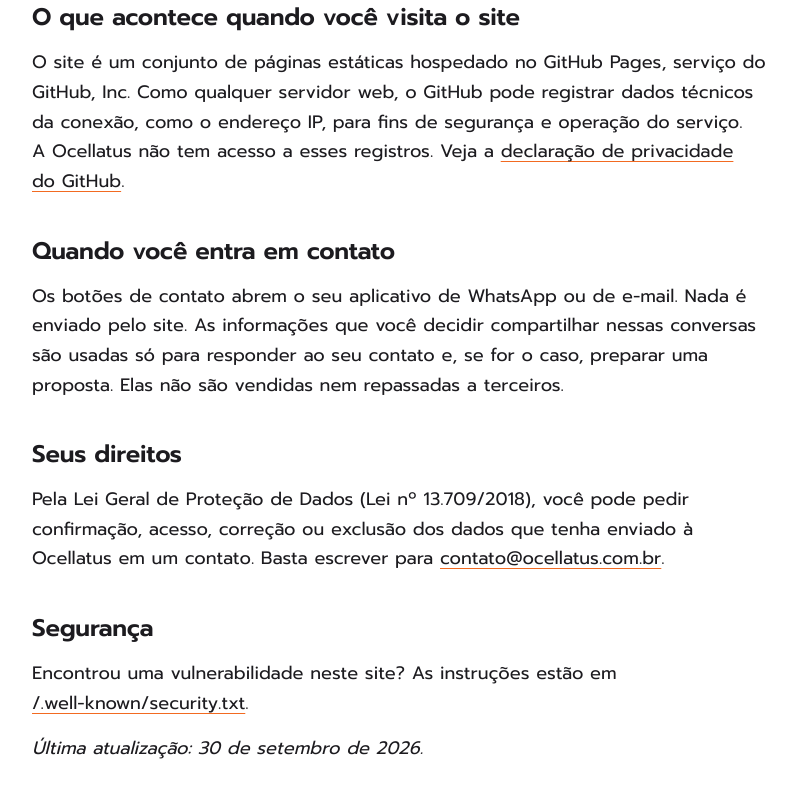
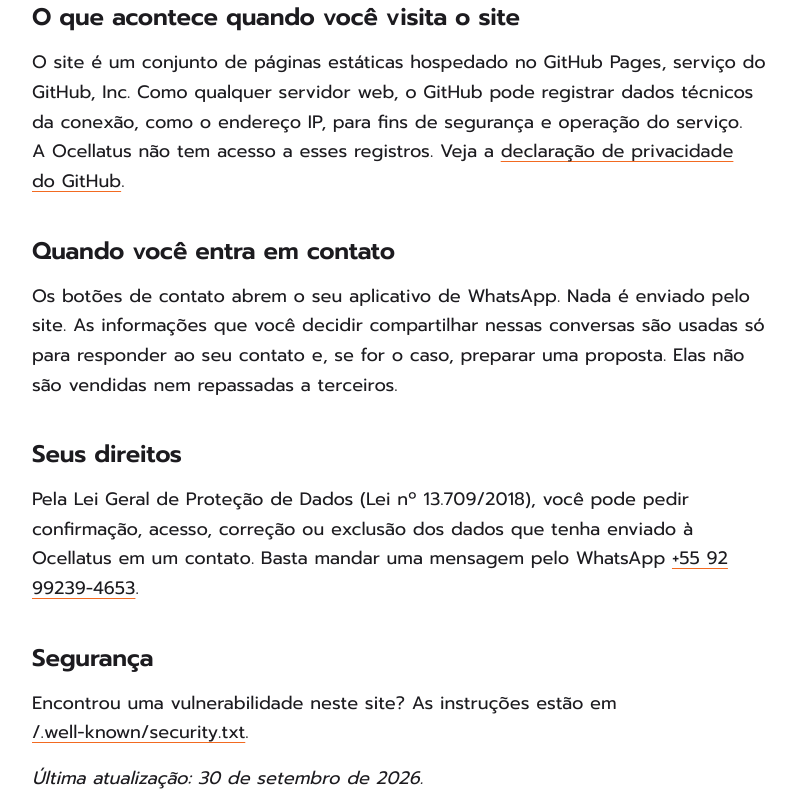
Before and after one commit to OcellatusLab/OcellatusLab.github.io, a plain HTML site: page privacidade.html in a window 1280 px wide. Shown: the part 435-1236 px from the top of the page, without its empty margins (240-1036 px from the left). Drawn offline with Linux system fonts and the light colour scheme.

Commit message:
Remove o e-mail de contato do site
Tira o botão "Enviar um e-mail" do topo e do contato, o e-mail da lista
de contatos, do JSON-LD e do llms.txt. A política de privacidade passa a
indicar o WhatsApp para pedidos da LGPD, e o security.txt usa o link do
WhatsApp como Contact. Para restaurar, reverta este commit.

Co-Authored-By: Claude Opus 5.5 <noreply@anthropic.com>
Claude-Session: https://claude.ai/code/session_01BFRNDDefPXbnCSYtgaRbXQ

```diff
--- a/privacidade.html
+++ b/privacidade.html
@@ -42,10 +42,10 @@
       <p>O site é um conjunto de páginas estáticas hospedado no GitHub Pages, serviço do GitHub, Inc. Como qualquer servidor web, o GitHub pode registrar dados técnicos da conexão, como o endereço IP, para fins de segurança e operação do serviço. A Ocellatus não tem acesso a esses registros. Veja a <a href="https://docs.github.com/pt/site-policy/privacy-policies/github-general-privacy-statement" rel="noopener noreferrer">declaração de privacidade do GitHub</a>.</p>
 
       <h2>Quando você entra em contato</h2>
-      <p>Os botões de contato abrem o seu aplicativo de WhatsApp ou de e-mail. Nada é enviado pelo site. As informações que você decidir compartilhar nessas conversas são usadas só para responder ao seu contato e, se for o caso, preparar uma proposta. Elas não são vendidas nem repassadas a terceiros.</p>
+      <p>Os botões de contato abrem o seu aplicativo de WhatsApp. Nada é enviado pelo site. As informações que você decidir compartilhar nessas conversas são usadas só para responder ao seu contato e, se for o caso, preparar uma proposta. Elas não são vendidas nem repassadas a terceiros.</p>
 
       <h2>Seus direitos</h2>
-      <p>Pela Lei Geral de Proteção de Dados (Lei nº 13.709/2018), você pode pedir confirmação, acesso, correção ou exclusão dos dados que tenha enviado à Ocellatus em um contato. Basta escrever para <a href="mailto:contato@ocellatus.com.br">contato@ocellatus.com.br</a>.</p>
+      <p>Pela Lei Geral de Proteção de Dados (Lei nº 13.709/2018), você pode pedir confirmação, acesso, correção ou exclusão dos dados que tenha enviado à Ocellatus em um contato. Basta mandar uma mensagem pelo WhatsApp <a href="https://wa.me/5592992394653" rel="noopener noreferrer">+55 92 99239-4653</a>.</p>
 
       <h2>Segurança</h2>
       <p>Encontrou uma vulnerabilidade neste site? As instruções estão em <a href="/.well-known/security.txt">/.well-known/security.txt</a>.</p>
```
Also changed, not shown: index.html (+0 -5 lines), .well-known/security.txt, llms-full.txt, llms.txt, 1 other file.
